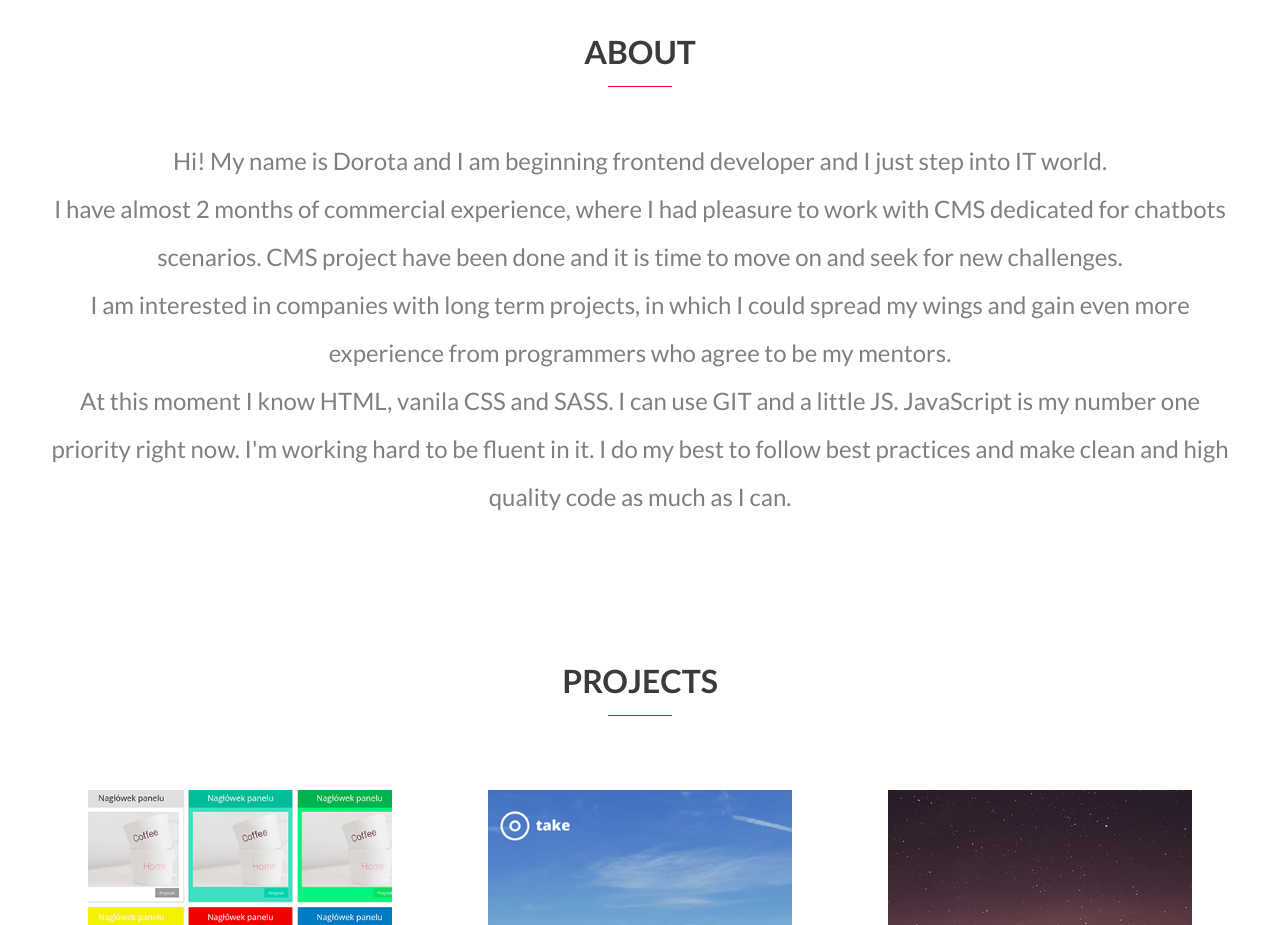
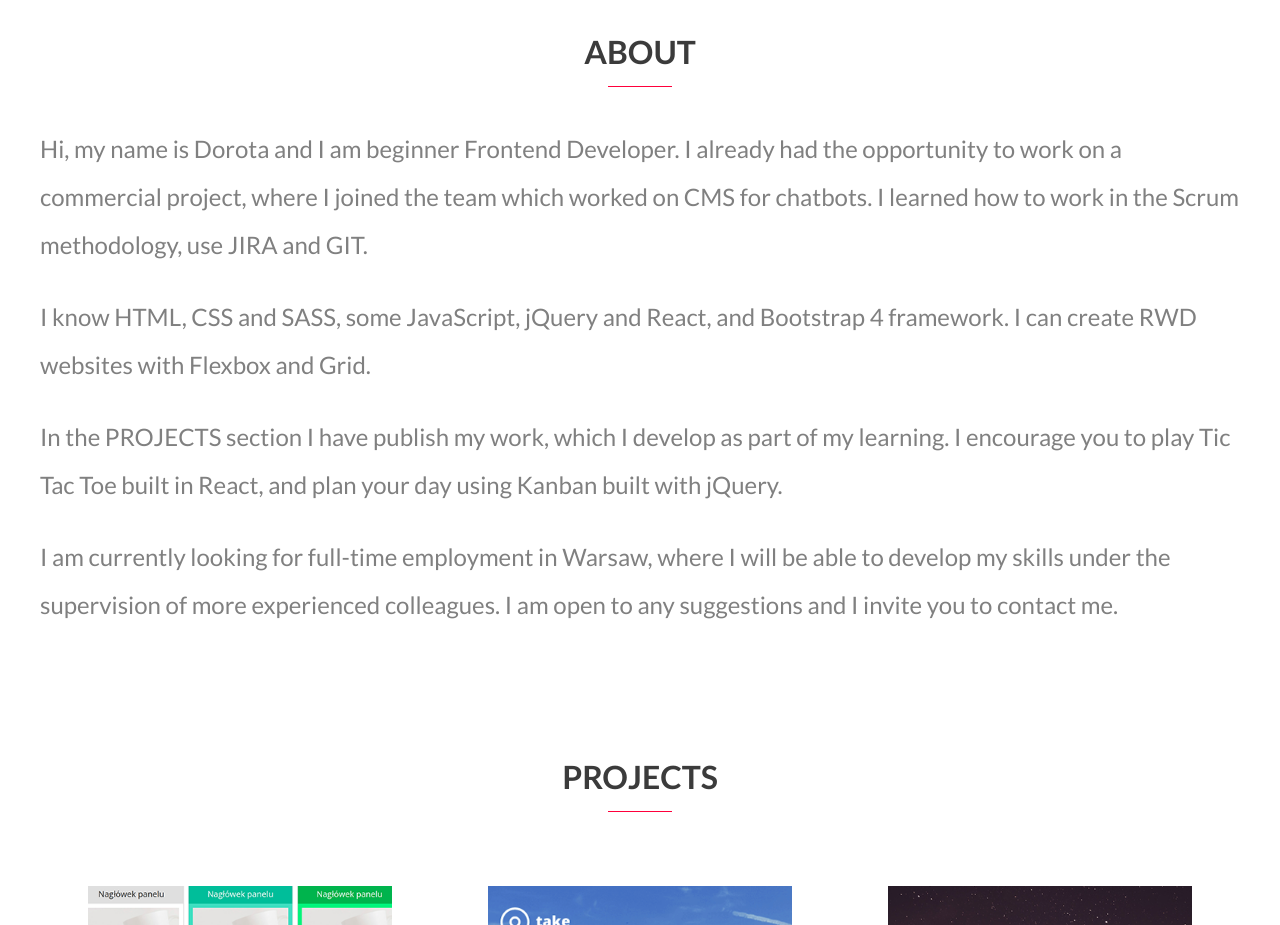
Before and after one commit to dodi-dodi/dodi-dodi.github.io, a website with bundled scripts: page index.html in a window 1280 px wide. Shown: the part 980-1905 px from the top of the page. Built offline with nearby package versions, Linux system fonts and the light colour scheme.

Commit message:
about change

```diff
--- a/index.html
+++ b/index.html
@@ -42,19 +42,22 @@
     <h2 class="section-title">ABOUT</h2>
     <div class="container about-content">
         <p class="about-text">
-            Hi! My name is Dorota and I am beginning frontend developer and I just step into IT world.
-            <br>
-            I have almost 2 months of commercial experience, where
-            I had pleasure to work with CMS dedicated for chatbots scenarios.
-            CMS project have been done and it is time to move on and seek for new challenges.
-            <br>
-            I am interested in companies with long term projects, in which I could spread my wings and
-            gain even more experience from programmers who agree to be my mentors.
-            <br>
-            At this moment I know HTML, vanila CSS and SASS. I can use GIT and a little JS. JavaScript is my number
-            one
-            priority right now. I'm working hard to be fluent in it.
-            I do my best to follow best practices and make clean and high quality code as much as I can.
+            Hi, my name is Dorota and I am beginner Frontend Developer.
+            I already had the opportunity to work on a commercial project, where I joined the team which worked on CMS
+            for chatbots. I learned how to work in the Scrum methodology, use JIRA and GIT.
+        </p>
+        <p class="about-text">
+            I know HTML, CSS and SASS, some JavaScript, jQuery and React, and Bootstrap 4 framework.
+            I can create RWD websites with Flexbox and Grid.
+        </p>
+        <p class="about-text">
+            In the PROJECTS section I have publish my work, which I develop as part of my learning.
+            I encourage you to play Tic Tac Toe built in React, and plan your day using Kanban built with jQuery.
+        </p>
+        <p class="about-text">
+            I am currently looking for full-time employment in Warsaw, where I will be able to develop my skills
+            under the supervision of more experienced colleagues.
+            I am open to any suggestions and I invite you to contact me.
         </p>
     </div>
 </section>
--- a/scss/_core.scss
+++ b/scss/_core.scss
@@ -152,7 +152,8 @@
   font-size: 1.5rem;
   color: $color_gray;
   line-height: 2;
-  @include text-align(center);
+  margin-top: 0.5em;
+  margin-bottom: 0.5em;
 }
 
 /****** SECTION PROJECTS ******/
```
Also changed, not shown: main.css.
